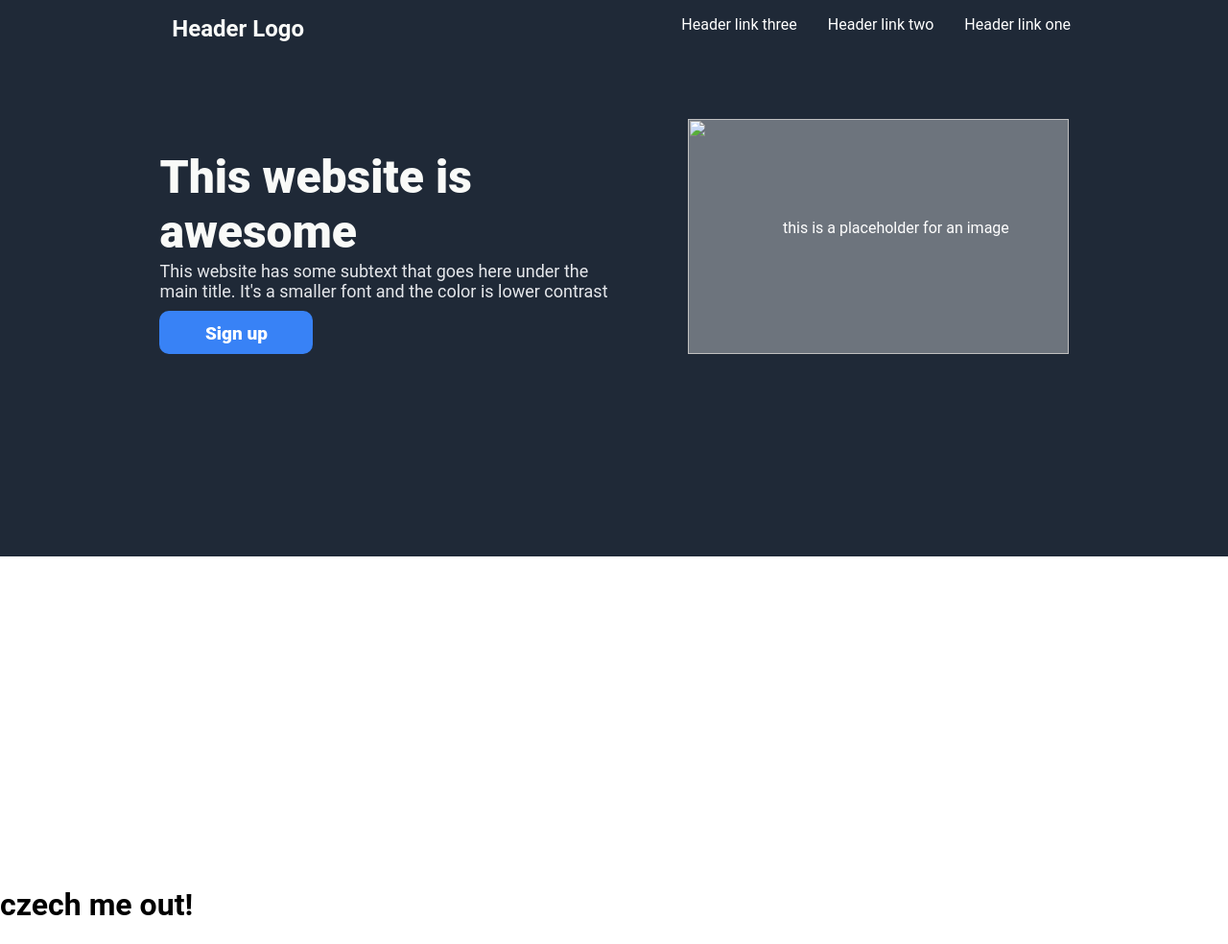
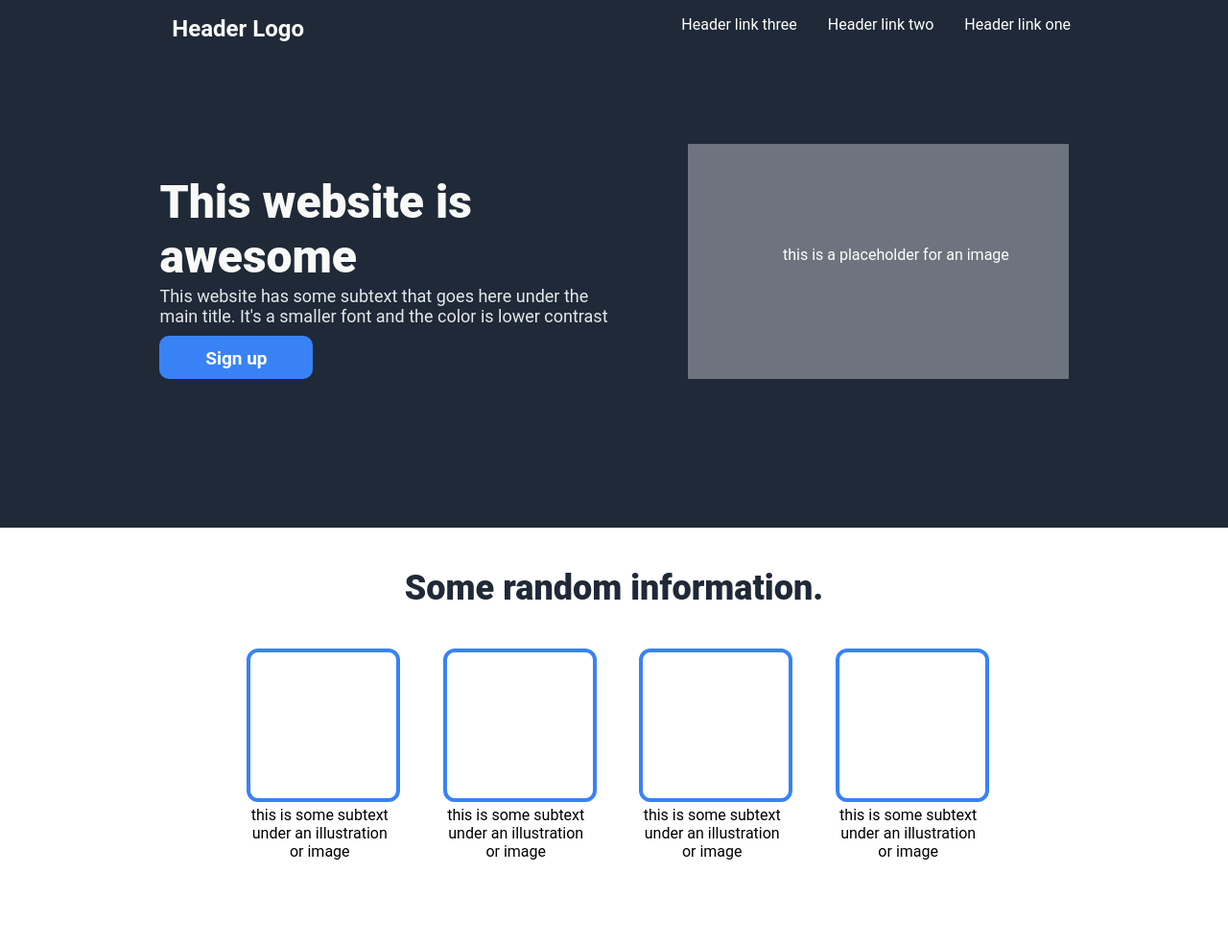
Before and after one commit to oomertaa/landing-page, a plain HTML site: page index.html in a window 1280 px wide. Shown: the whole page at 96% size. Drawn offline with Linux system fonts and the light colour scheme.

Commit message:
Add 2nd page and optimize page layout

```diff
--- a/index.html
+++ b/index.html
@@ -26,27 +26,30 @@
             </div>
             <div class="right">
                 <p id="placeholder">this is a placeholder for an image</p>
-                <div class="container"><img class="image" src="vama.jpg"></img></div>
+                <div class="container"><img class="image" src="vama.jpg" onerror="this.style.display='none'"></img></div>
             </div>
         </div>
     </div>
-    <br>
-    <br>
-    <br>
-    <br>
-    <br>
-    <br>
-    <br>
-    <br>
-    <br>
-    <br>
-    <br>
-    <br>
-    <br>
-    <br>
-    <br>
-    <br>
-    <br>
-    <h1>czech me out!</h1>
+    <div class="third">
+        <h1 class="light-title">Some random information.</h1>
+        <div class="blues">
+            <div class="littles">
+                <div class="square"></div>
+                <p class="text">this is some subtext under an illustration or image</p>
+            </div>
+            <div class="littles">
+                <div class="square"></div>
+                <p class="text">this is some subtext under an illustration or image</p>
+            </div>
+            <div class="littles">
+                <div class="square"></div>
+                <p class="text">this is some subtext under an illustration or image</p>
+            </div>
+            <div class="littles">
+                <div class="square"></div>
+                <p class="text">this is some subtext under an illustration or image</p>
+            </div>
+        </div>
+    </div>
 </body>
 </html>
--- a/style.css
+++ b/style.css
@@ -1,3 +1,4 @@
+
 body{
     font-family: Roboto, Verdana, Geneva, tahoma, sans-serif;
     margin: 0;
@@ -37,7 +38,8 @@ li a {
 
 #back-one{
     background-color: #1F2937;
-    height: 580px;
+    height: 40vw;
+    min-height: 550px;
     width: 100%;
 }
 
@@ -46,6 +48,7 @@ li a {
 }
 
 #second{
+    margin-top: 2%;
     display:flex;
     justify-content: space-between;
 }
@@ -57,6 +60,7 @@ li a {
 .left, .right{
     max-height: 300px;
 }
+
 .left{
     margin-left: 13%;
     width: 39%;
@@ -86,11 +90,19 @@ li a {
     border-radius: 10px;
 }
 
+.sign-up:hover{
+    background-color: #3881f697;
+}
+
+.sign-up:active{
+    background-color: #3882F8;
+}
+
 .sign-up span{
     display: flex;
     justify-content: center;
     padding-top: 12px;
-    font-weight: 800;
+    font-weight: 700;
     font-size: 19px;
 }
 
@@ -105,7 +117,7 @@ li a {
 
 #placeholder{
     position: absolute;
-    top: 36%;
+    top: 37%;
     left: 25%;
 }
 
@@ -115,3 +127,40 @@ li a {
     height: 100%;
     object-fit:cover;
 }
+.light-title{
+    font-size: 36px;
+    font-weight: 800;
+    color: #1f2937;
+    text-align: center;
+    margin: 3.3% 0;
+}
+
+.blues{
+    display: flex;
+    flex-direction: row;
+    justify-content:space-evenly;
+    margin: 10px 16% 5% 16%;
+}
+
+.littles{
+    position: relative;
+    display:flex;
+    flex-direction: column;
+    width: 19vh;
+    height: 5%;
+}
+
+.littles .square{
+    position: relative;
+    width:  19vh;
+    height: 19vh;
+    border: 4px solid #3882F8;
+    border-radius: 12px;
+}
+
+.littles .text{
+    position: relative;
+    margin-top: 2%;
+    text-wrap: wrap;
+    text-align: center;
+}
```
